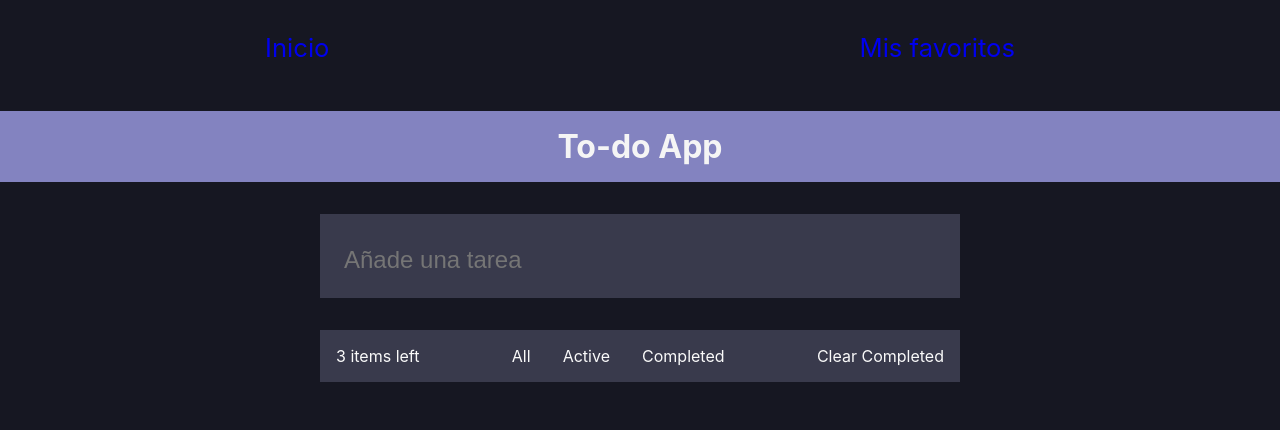
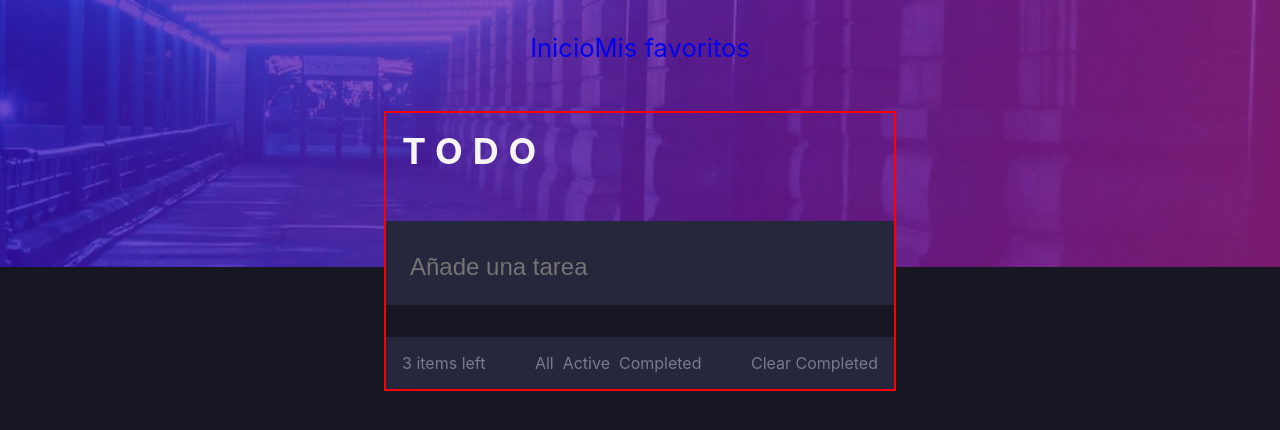
Before and after one commit to JairDev/to-do-app, a React (Create React App) app: page / in a window 1280 px wide. Shown: the top 430 px of the page. Built offline with nearby package versions, Linux system fonts and the light colour scheme.

Commit message:
Added styles

```diff
--- a/src/App.css
+++ b/src/App.css
@@ -22,7 +22,7 @@
   --light-grayish-blue-hover: hsl(236, 33%, 92%);
   --dark-grayish-blue: hsl(234, 11%, 52%);
   --very-dark-grayish-blue: hsl(233, 14%, 35%);
-  --very-dark-grayish-blue: hsl(237, 14%, 26%);
+  /* --very-dark-grayish-blue: hsl(237, 14%, 26%); */
   --general-font-size: 18px;
 }
 
@@ -35,9 +35,23 @@ input {
   background: none;
 }
 
+
 .App {
   background-color: var(--very-dark-blue);
+  display: flex;
+  flex-direction: column;
+  align-items: center;
   min-height: 100vh;
+}
+
+.App-content-image-hero {
+  position: absolute;
+}
+
+.App-content-image-hero img {
+  width: 100%;
+  height: 100%;
+  object-fit: cover;
 }
 
 .App-nav {
@@ -57,12 +71,15 @@ input {
 
 .App-content-title-app {
   /* border: 2px solid red; */
-  background-color: rgb(131, 131, 192);
+  /* background-color: rgb(131, 131, 192); */
   color: rgb(245, 245, 245);
   display: flex;
-  justify-content: center;
+  /* justify-content: center; */
+  width: 100%;
   padding: 1rem;
   margin-bottom: 2rem;
+  font-size: 1.5rem;
+  letter-spacing: 10px;
 }
 
 .App-header {
@@ -80,7 +97,7 @@ input {
   /* flex: 1; */
   flex-direction: column;
   justify-content: center;
-  width: 50%;
+  width: 100%;
   /* align-items: center; */
   /* padding: 2rem 3rem; */
 }
@@ -91,7 +108,7 @@ input {
 }
 
 .content-input-user-task {
-  background-color: var(--very-dark-grayish-blue);
+  background-color: var(--very-dark-desaturated-blue);
   color: var(--very-light-gray);
   padding: 1rem;
   margin-bottom: 2rem;
@@ -131,8 +148,13 @@ input {
 }
 
 .App-content-all-todolist {
+  border: 2px solid red;
   display: flex;
+  flex-direction: column;
   justify-content: center;
+  align-items: center;
+  width: 40%;
+  position: relative;
 }
 
 .App-handle-select {
--- a/src/App.js
+++ b/src/App.js
@@ -3,6 +3,7 @@ import Favorite from "./components/Favorite/Favorite";
 import { useSaveData } from "./hooks/useSaveData/useSaveData";
 import Home from "./pages/Home/Home";
 import "./App.css";
+import image from "./assets/img/bg-desktop-dark.jpg"
 
 function App() {
   const [task, setTask] = useSaveData("task");
@@ -149,6 +150,9 @@ function App() {
   return (
     <Router>
       <div className="App">
+        <div className="App-content-image-hero">
+          <img src={image} alt=""></img>
+        </div>
         <header className="App-header">
           <nav className="App-nav">
             <ul>
--- a/src/components/Task/Task.css
+++ b/src/components/Task/Task.css
@@ -28,14 +28,20 @@
   font-size: calc(1vw + 0.7em);
 }
 
-.icon-favorite,
-.icon-delete {
+.icon-favorite {
   /* border: 2px solid red; */
   display: flex;
   justify-content: center;
   align-items: center;
+  color: var(--dark-grayish-blue);
   width: 20px;
   height: 20px;
+}
+
+.icon-delete-letter {
+  color: var(--dark-grayish-blue);
+  font-size: 2.1rem;
+  font-weight: 100;
 }
 
 .action-task {
@@ -74,5 +80,5 @@
   position: absolute;
   top: -30px;
   right: 0;
-  font-size: .8rem;
+  font-size: 0.8rem;
 }
--- a/src/components/Task/Task.jsx
+++ b/src/components/Task/Task.jsx
@@ -116,11 +116,12 @@ const Task = ({
         <span
           data-taskid={objTask.id}
           onClick={handleClickDelete}
-          className="icon-delete"
+          className="icon-delete-letter"
         >
-          <svg className="icon icon-bin">
+          {/* <svg className="icon icon-bin">
             <use xlinkHref="#icon-bin"></use>
-          </svg>
+          </svg> */}
+          x
         </span>
       </div>
     </div>
--- a/src/components/Todo/Todo.css
+++ b/src/components/Todo/Todo.css
@@ -4,8 +4,8 @@
 
 .App-todo-list {
   /* border: 2px solid rgb(255, 22, 22); */
-  background-color: var(--very-dark-grayish-blue);
-  color: var(--very-light-gray);
+  background-color: var(--very-dark-desaturated-blue);
+  color: var(--dark-grayish-blue);
   /* padding: 1rem; */
 }
 
--- a/src/pages/Home/Home.css
+++ b/src/pages/Home/Home.css
@@ -1,7 +1,7 @@
 .App-content-actions {
-  background-color: var(--very-dark-grayish-blue);
+  background-color: var(--very-dark-desaturated-blue);
   display: flex;
-  color: var(--very-light-gray);
+  color: var(--dark-grayish-blue);
   justify-content: space-between;
   padding: 1rem;
 }
--- a/src/pages/Home/Home.jsx
+++ b/src/pages/Home/Home.jsx
@@ -24,10 +24,6 @@ const Home = ({
 
   return (
     <>
-      <div className="App-content-title-app">
-        <h1>To-do App</h1>
-      </div>
-
       <section className="App-content-all-todolist">
         {/* <aside className="App-aside">
           <span>Filtrar por:</span>
@@ -35,6 +31,14 @@ const Home = ({
           <FilterDate handleFilterDate={handleFilterDate} />
         </aside> */}
 
+        <div className="App-content-title-app">
+          <div className="title-app">
+            <h1>TODO</h1>
+          </div>
+          <div className="icon-mode">
+
+          </div>
+        </div>
         <main className="App-main">
           <section className="App-todo">
             <div className="content-input-user-task">
```
